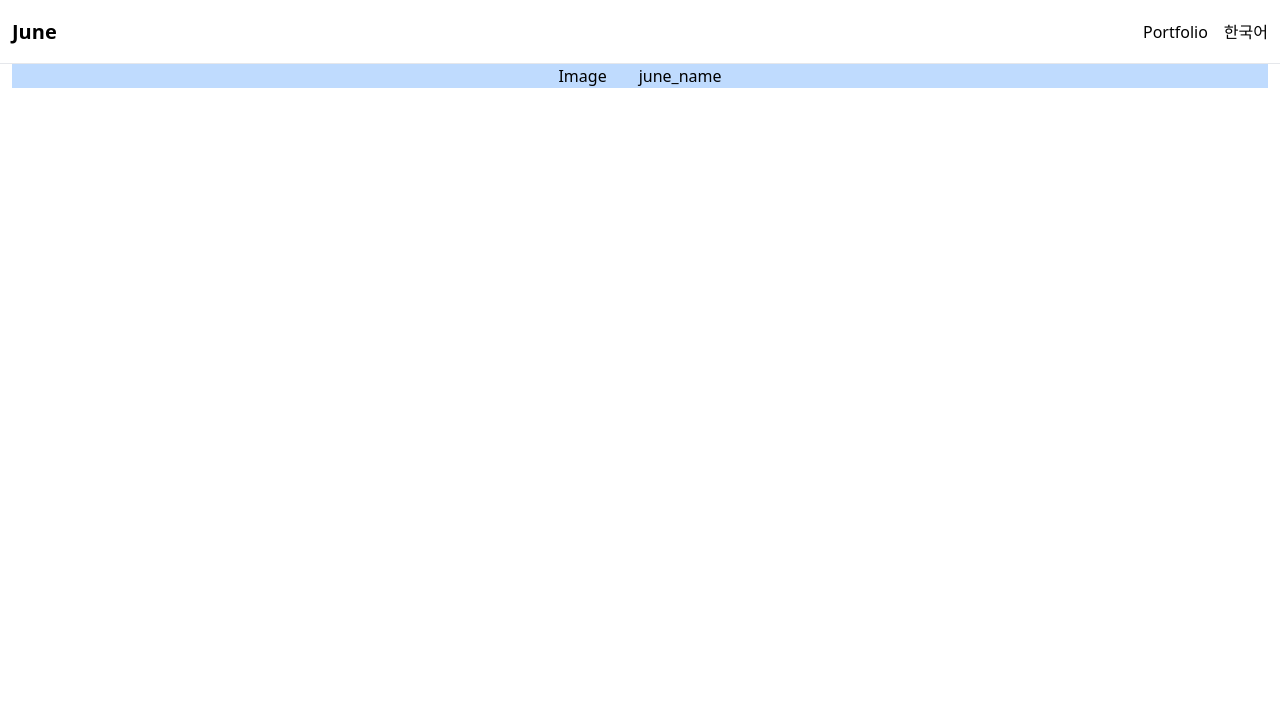
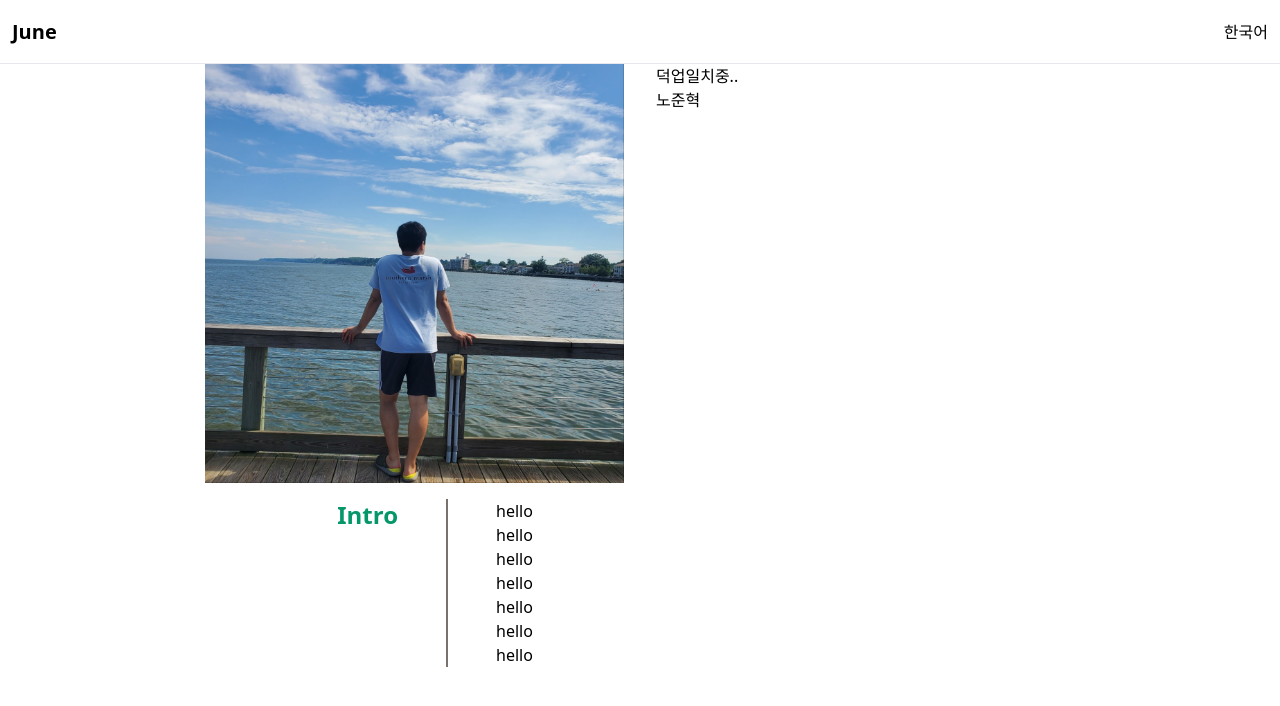
Before and after one commit to texasroh/texasroh.github.io, a React (Create React App) app: page / in a window 1280 px wide. Shown: the top 706 px of the page. Built offline with nearby package versions, Linux system fonts and the light colour scheme.

Commit message:
add HomeSection

```diff
--- a/src/components/Header.tsx
+++ b/src/components/Header.tsx
@@ -9,18 +9,15 @@ const Header = () => {
     i18n.changeLanguage(isEng ? "ko" : "en");
   };
   return (
-        <header className="fixed top-0 z-10 flex h-16 w-full items-center justify-center border-b">
+    <header className="fixed top-0 z-10 flex h-16 w-full items-center justify-center border-b bg-white">
       <div className="container mx-3 flex items-center justify-between">
         <div className="select-none text-xl font-bold">
           <Link to="/">June</Link>
         </div>
         <div className="hidden md:block">
           <ul className="flex space-x-4">
-                        <li>{t("portfolio")}</li>
-                        <li
-                            onClick={onLangClick}
-                            className="cursor-pointer select-none"
-                        >
+            {/* <li>{t("portfolio")}</li> */}
+            <li onClick={onLangClick} className="cursor-pointer select-none">
               {isEng ? "한국어" : "Eng"}
             </li>
           </ul>
--- /dev/null
+++ b/src/components/HomeSection.tsx
@@ -0,0 +1,22 @@
+import React from "react";
+
+interface IHomeSectionProps {
+  title: string;
+  children: React.ReactNode;
+}
+
+const HomeSection = ({ title, children }: IHomeSectionProps) => {
+  return (
+    <section className="my-4 flex flex-col space-x-12 md:flex-row">
+      <div className="md:basis-4/12">
+        <h2 className="text-right text-2xl font-bold text-emerald-600">
+          {title}
+        </h2>
+      </div>
+      <div className="border-r-2 border-stone-500"></div>
+      <div className="md:basis-8/12">{children}</div>
+    </section>
+  );
+};
+
+export default HomeSection;
--- /dev/null
+++ b/src/components/Intro.tsx
@@ -0,0 +1,17 @@
+import HomeSection from "./HomeSection";
+
+const Intro = () => {
+  return (
+    <HomeSection title="Intro">
+      <div>hello</div>
+      <div>hello</div>
+      <div>hello</div>
+      <div>hello</div>
+      <div>hello</div>
+      <div>hello</div>
+      <div>hello</div>
+    </HomeSection>
+  );
+};
+
+export default Intro;
--- /dev/null
+++ b/src/declaration.d.ts
@@ -0,0 +1 @@
+declare module "*.jpg";
--- a/src/routes/Home.tsx
+++ b/src/routes/Home.tsx
@@ -1,15 +1,24 @@
 import { useTranslation } from "react-i18next";
+import Intro from "../components/Intro";
+import myPhoto from "../images/my_photo.jpg";
 
 const Home = () => {
   const { t, i18n } = useTranslation();
   return (
-        <div className="bg-blue-200">
+    <div>
       <div className="flex justify-center gap-8">
-                <div>Image</div>
-                <div>
-                    <div>{t("june_name")}</div>
+        <div className="basis-1/3">
+          <img src={myPhoto} className="md:w-" />
+        </div>
+        <div className="basis-1/3">
+          <div>덕업일치중..</div>
+          <div>노준혁</div>
+          <div></div>
+          <div></div>
+          <div></div>
         </div>
       </div>
+      <Intro />
     </div>
   );
 };
```
Also changed, not shown: src/images/my_photo.jpg (added). Lines whose indentation alone changed are shown as unchanged.
